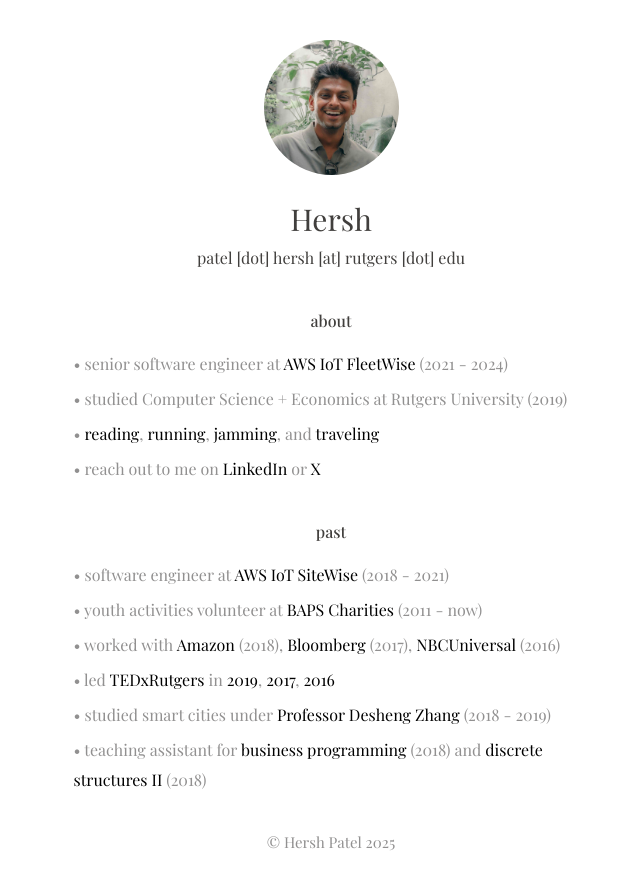
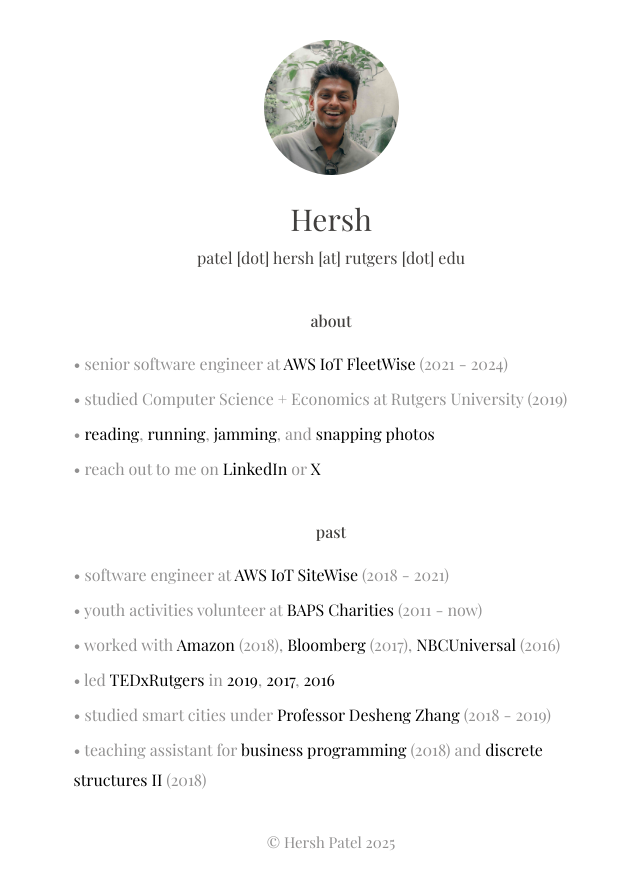
Before and after one commit to hershpatel/hershpateldotcom, a Next.js app: page / in a window 1280 px wide. Shown: the whole page, without its empty margins (309-949 px from the left). Built offline with nearby package versions, Linux system fonts and the light colour scheme.

Commit message:
setup blank photos page

```diff
--- a/src/app/page.tsx
+++ b/src/app/page.tsx
@@ -22,7 +22,7 @@ export default function HomePage() {
             <div className="space-y-2">
               <h2 className="text-[1.6rem] leading-[3rem] text-light px-5">&bull; senior software engineer at <Link href="https://aws.amazon.com/iot-fleetwise/" target="_blank" rel="noopener noreferrer" className="link-style">AWS IoT FleetWise</Link> (2021 - 2024)</h2>
               <h2 className="text-[1.6rem] leading-[3rem] text-light px-5">&bull; studied Computer Science + Economics at Rutgers University (2019)</h2>
-              <h2 className="text-[1.6rem] leading-[3rem] text-light px-5">&bull; <Link href="https://goodreads.com/hershp" target="_blank" rel="noopener noreferrer" className="link-style">reading</Link>, <Link href="https://www.strava.com/athletes/hershpatel" target="_blank" rel="noopener noreferrer" className="link-style">running</Link>, <Link href="https://soundcloud.com/hershpatel" target="_blank" rel="noopener noreferrer" className="link-style">jamming</Link>, and <Link href="https://www.instagram.com/thehershp" target="_blank" rel="noopener noreferrer" className="link-style">traveling</Link></h2>
+              <h2 className="text-[1.6rem] leading-[3rem] text-light px-5">&bull; <Link href="https://goodreads.com/hershp" target="_blank" rel="noopener noreferrer" className="link-style">reading</Link>, <Link href="https://www.strava.com/athletes/hershpatel" target="_blank" rel="noopener noreferrer" className="link-style">running</Link>, <Link href="https://soundcloud.com/hershpatel" target="_blank" rel="noopener noreferrer" className="link-style">jamming</Link>, and <Link href="/photos" className="link-style">snapping photos</Link></h2>
               <h2 className="text-[1.6rem] leading-[3rem] text-light px-5">&bull; reach out to me on <Link href="https://linkedin.com/in/hershp" target="_blank" rel="noopener noreferrer" className="link-style">LinkedIn</Link> or <Link href="https://twitter.com/thehershp" target="_blank" rel="noopener noreferrer" className="link-style">X</Link></h2>
             </div>
 
--- /dev/null
+++ b/src/app/photos/page.tsx
@@ -0,0 +1,9 @@
+import Link from 'next/link'
+
+export default function Photos() {
+  return (
+    <main className="min-h-screen bg-white p-8">
+      <Link href="/" className="text-[1.6rem] link-style">&larr; back</Link>
+    </main>
+  )
+}
```
